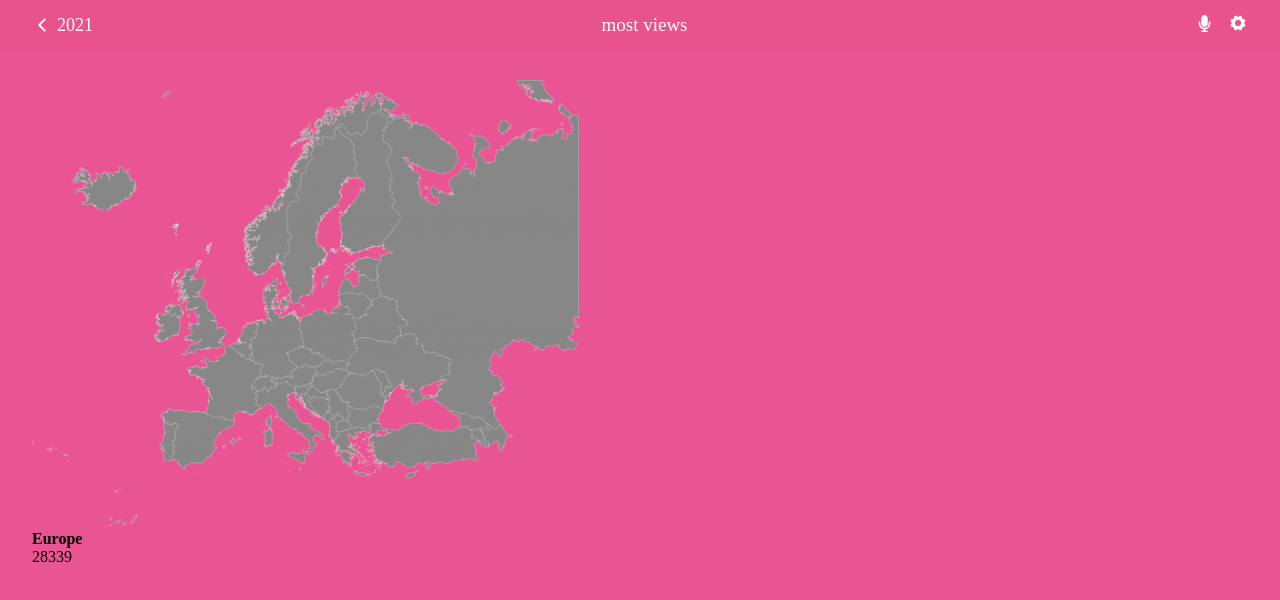
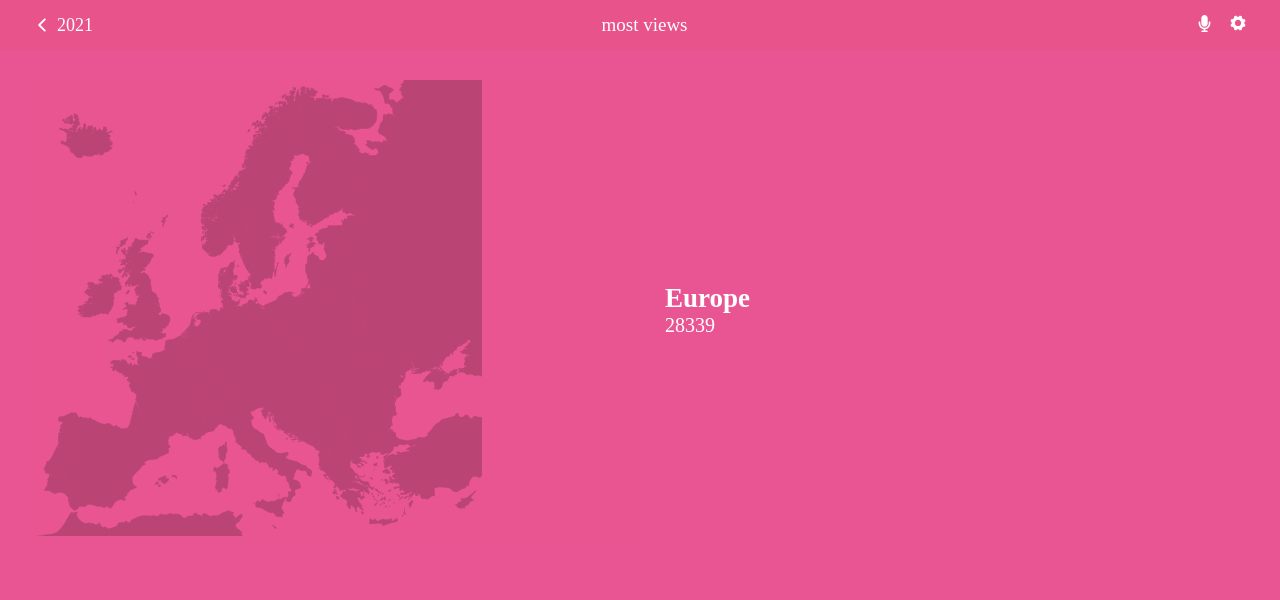
Before and after one commit to moise10r/covid_19_app, a React (Create React App) app: page / in a window 1280 px wide. Shown: the top 600 px of the page. Built offline with nearby package versions, Linux system fonts and the light colour scheme.

Commit message:
Add right container style

```diff
--- a/src/component/features/HomePage/home.jsx
+++ b/src/component/features/HomePage/home.jsx
@@ -8,6 +8,7 @@ const Home = () => (
       <div className="continent-container">
         <div className="left-container">
           <div className="img-wrapper">
+            <div className="bg" />
             <img src={continent} alt="continent-img" />
           </div>
         </div>
--- a/src/component/features/HomePage/home.scss
+++ b/src/component/features/HomePage/home.scss
@@ -9,12 +9,40 @@
     @include container;
     .continent-container {
       width: 100%;
+      @include flex;
+      align-items: flex-end;
       .left-container {
-        width: 45%;
+        width: 50%;
         .img-wrapper {
+          position: relative;
           width: 100%;
+          .bg {
+            position: absolute;
+            top: 0;
+            right: 0;
+            left: 0;
+            bottom: 0;
+            background-color: $sec-bg-color;
+            opacity: 0.8;
+          }
           img {
             max-width: 100%;
+          }
+        }
+      }
+      .right-container {
+        width: 50%;
+        align-self: center;
+        .content-wrapper {
+          margin-left: 2.5rem;
+          h1 {
+            color: $text-color;
+            font-size: 2.7rem;
+          }
+
+          span {
+            color: $text-color;
+            font-size: 2rem;
           }
         }
       }
```
Also changed, not shown: src/component/features/HomePage/europe.png.
